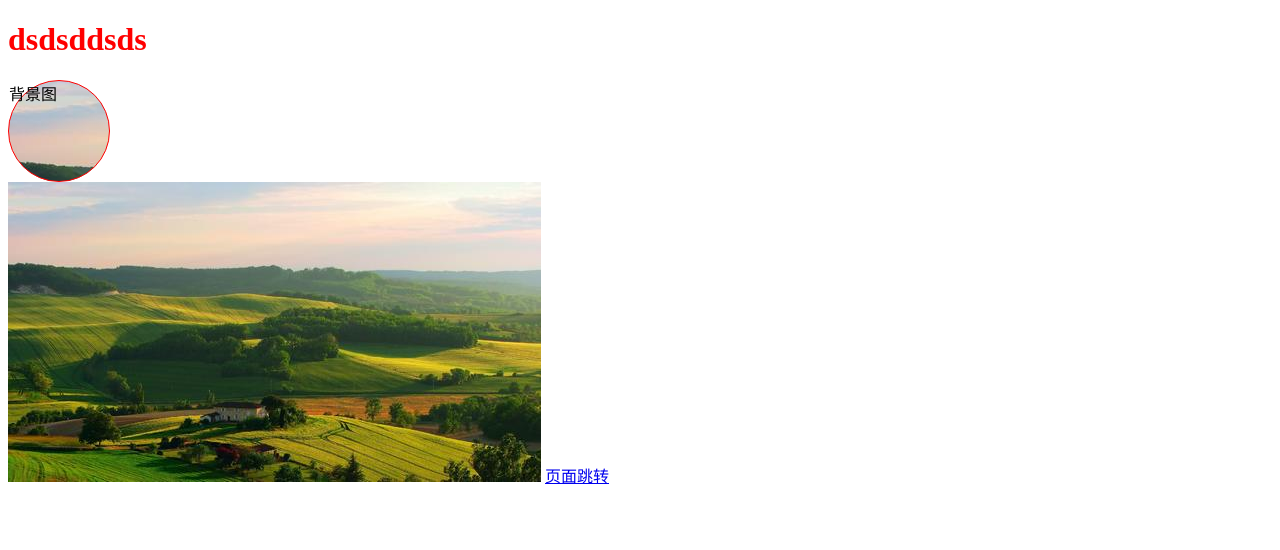
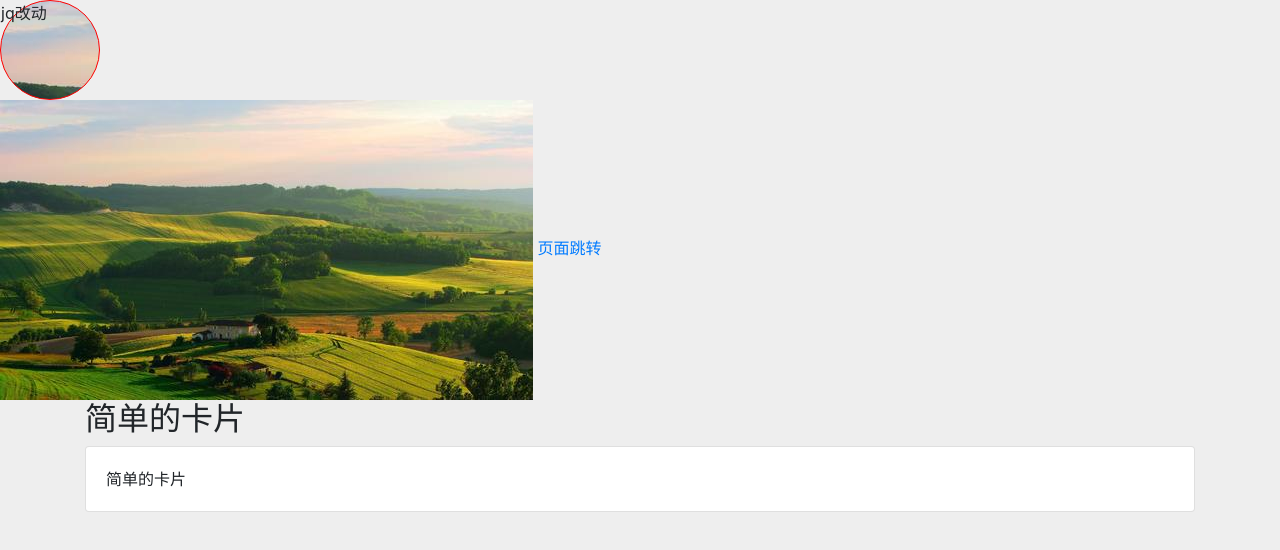
Before and after one commit to fang1995meng0714/jq-webpack-template, a website built with webpack: page src/html/index.html in a window 1280 px wide. Built offline with nearby package versions, Linux system fonts and the light colour scheme.

Commit message:
引入bootstrap

```diff
--- a/package.json
+++ b/package.json
@@ -14,12 +14,14 @@
     "@babel/polyfill": "^7.10.4",
     "@babel/preset-env": "^7.10.4",
     "babel-loader": "^8.1.0",
+    "bootstrap": "^4.5.0",
     "clean-webpack-plugin": "^3.0.0",
     "file-loader": "^6.0.0",
     "html-webpack-plugin": "^4.3.0",
     "html-withimg-loader": "^0.1.16",
     "jquery": "^3.5.1",
     "webpack": "^4.43.0",
+    "webpack-bundle-analyzer": "^3.8.0",
     "webpack-cli": "^3.3.12"
   },
   "devDependencies": {
--- a/src/css/index.less
+++ b/src/css/index.less
@@ -1,3 +1,4 @@
+@import "./../../node_modules/bootstrap/dist/css/bootstrap.min.css";
 .index {
     color: red;
     display: flex
--- a/src/html/index.html
+++ b/src/html/index.html
@@ -6,9 +6,14 @@
     <title>Document</title>
 </head>
 <body>
-    <h1 class="index">dsdsddsds</h1>
     <div class="box">背景图</div>
     <img src='../images/1.jpg' alt="" srcset="">
     <a href="./header.html">页面跳转</a>
+    <div class="container">
+        <h2>简单的卡片</h2>
+        <div class="card">
+          <div class="card-body">简单的卡片</div>
+        </div>
+    </div>
 </body>
 </html>
--- a/src/js/index.js
+++ b/src/js/index.js
@@ -1,5 +1,6 @@
 import "../css/index.less";
 import {result} from "./common";
 
-console.log(result(1, 5));
-console.log(e)
+
+$(".box").html("jq改动")
+console.log(result);
--- a/webpack.config.js
+++ b/webpack.config.js
@@ -5,6 +5,7 @@
 const HtmlWebpackPlugin = require('html-webpack-plugin');
 const MiniCssExtractPlugin = require("mini-css-extract-plugin");
 const htmlConfig = require("./html.config");
+
 
 const jsEntrys = {};
 const htmlPlugins = [];
@@ -39,8 +40,9 @@
         }),
         new webpack.ProvidePlugin({
             $: 'jquery',
-            jQuery: 'jquery'
-        })
+            jQuery: 'jquery',
+        }),
+        new webpack.HotModuleReplacementPlugin()
     ],
     module: {
         rules: [
```
Also changed, not shown: 1 other file.
